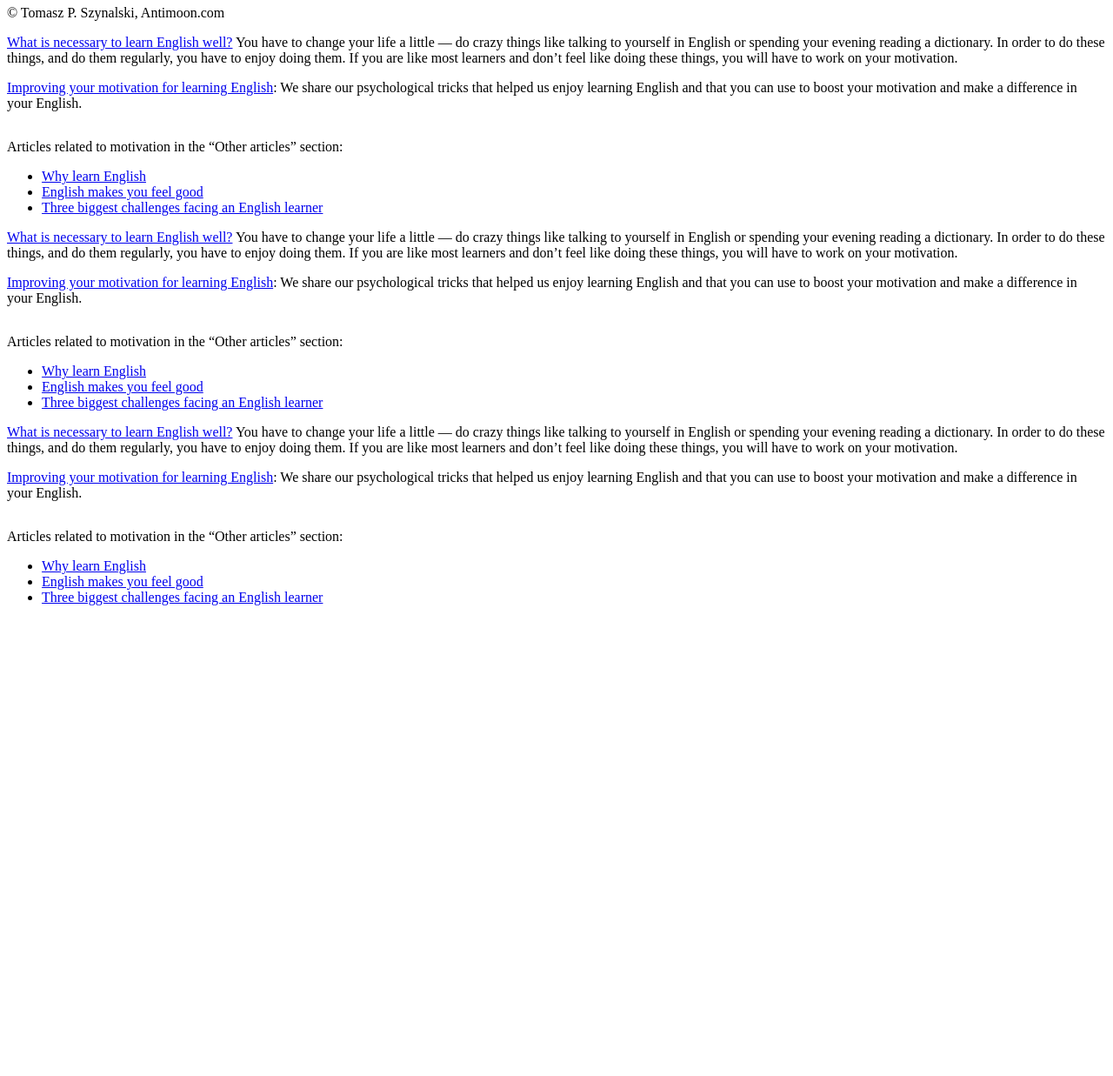
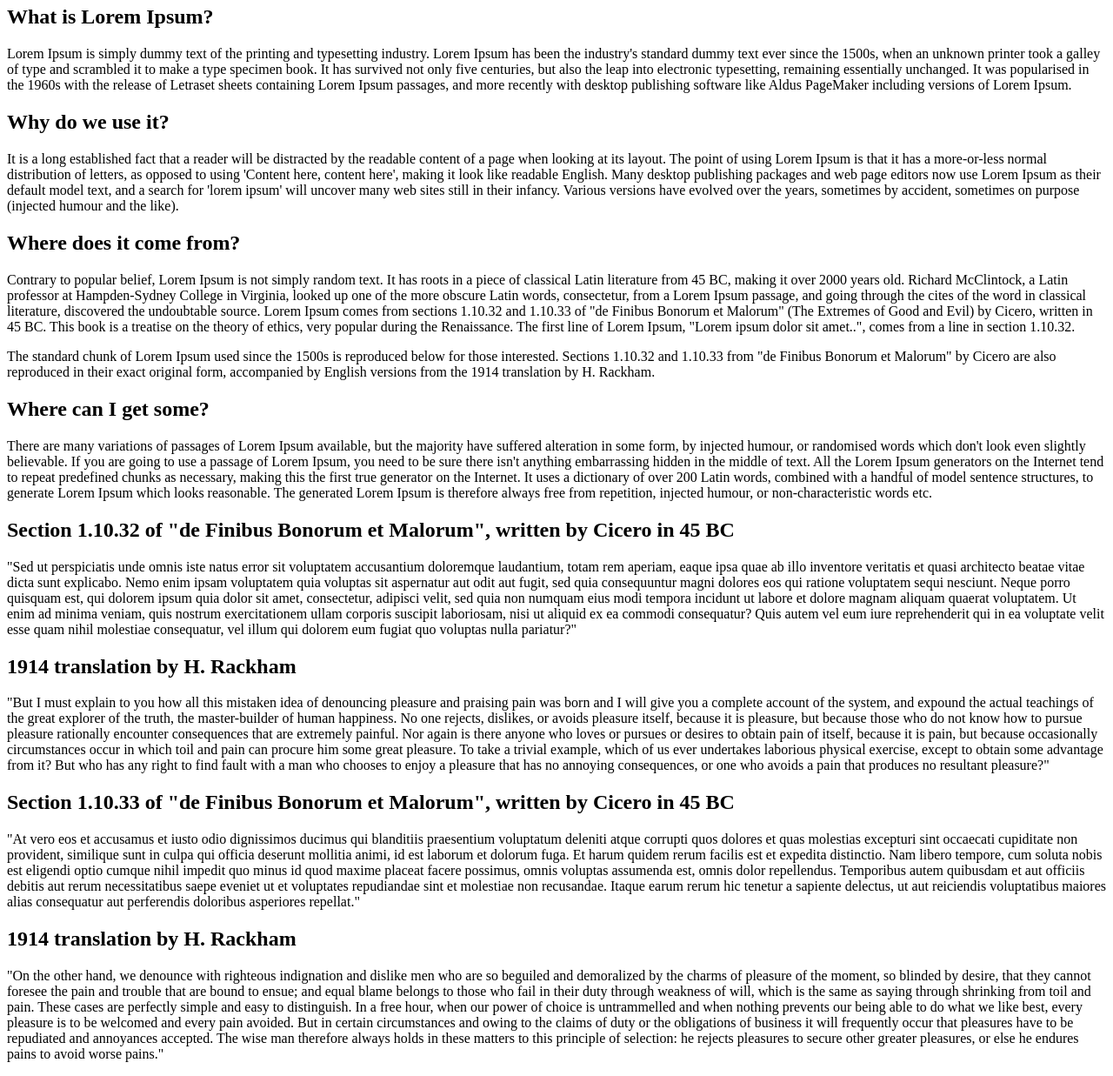
Before and after one commit to ninja33/anki-bookmarklet, a website: page index.html in a window 1280 px wide. Shown: the part 60-1297 px from the top of the page at 87% size. Before the commit the page ends 800 px from the top, so only its background shows below. Drawn offline with Linux system fonts and the light colour scheme.

```diff
--- a/index.html
+++ b/index.html
@@ -7,95 +7,89 @@
 <body>
     <div id="content">
 
-        <h1>Motivation for learning English</h1>
+        <h1>Lorem Ipsum</h1>
 
-
-        <div id="copyright">© Tomasz P. Szynalski, Antimoon.com</div>
-
-
-        <p>
-            <a class="main" href="motiv-intro.htm">What is necessary to learn English well?</a>
-            You have to change your life a little — do crazy things like talking to yourself in English or spending your evening reading
-            a dictionary. In order to do these things, and do them regularly, you have to enjoy doing them. If you are like
-            most learners and don’t feel like doing these things, you will have to work on your motivation.
-        </p>
-        <p>
-            <a class="main" href="lovelearn.htm">Improving your motivation for learning English</a>: We share our psychological tricks that helped us enjoy learning
-            English and that you can use to boost your motivation and make a difference in your English.
+        <h2>What is Lorem Ipsum?</h2>
+        <p> Lorem Ipsum is simply dummy text of the printing and typesetting industry. Lorem Ipsum has been the industry's standard
+            dummy text ever since the 1500s, when an unknown printer took a galley of type and scrambled it to make a type
+            specimen book. It has survived not only five centuries, but also the leap into electronic typesetting, remaining
+            essentially unchanged. It was popularised in the 1960s with the release of Letraset sheets containing Lorem Ipsum
+            passages, and more recently with desktop publishing software like Aldus PageMaker including versions of Lorem
+            Ipsum.
         </p>
 
-        <p style="margin-top: 2em">
-            Articles related to motivation in the “Other articles” section:
-        </p>
+        <h2>Why do we use it?</h2>
+        <P>It is a long established fact that a reader will be distracted by the readable content of a page when looking at
+            its layout. The point of using Lorem Ipsum is that it has a more-or-less normal distribution of letters, as opposed
+            to using 'Content here, content here', making it look like readable English. Many desktop publishing packages
+            and web page editors now use Lorem Ipsum as their default model text, and a search for 'lorem ipsum' will uncover
+            many web sites still in their infancy. Various versions have evolved over the years, sometimes by accident, sometimes
+            on purpose (injected humour and the like).</P>
 
-        <ul>
-            <li>
-                <a href="../other/whylearn.htm">Why learn English</a>
-            </li>
-            <li>
-                <a href="../other/feelgood.htm">English makes you feel good</a>
-            </li>
-            <li>
-                <a href="../other/challenges.htm">Three biggest challenges facing an English learner</a>
-            </li>
-        </ul>
+        <h2>Where does it come from?</h2>
+        <P>Contrary to popular belief, Lorem Ipsum is not simply random text. It has roots in a piece of classical Latin literature
+            from 45 BC, making it over 2000 years old. Richard McClintock, a Latin professor at Hampden-Sydney College in
+            Virginia, looked up one of the more obscure Latin words, consectetur, from a Lorem Ipsum passage, and going through
+            the cites of the word in classical literature, discovered the undoubtable source. Lorem Ipsum comes from sections
+            1.10.32 and 1.10.33 of "de Finibus Bonorum et Malorum" (The Extremes of Good and Evil) by Cicero, written in
+            45 BC. This book is a treatise on the theory of ethics, very popular during the Renaissance. The first line of
+            Lorem Ipsum, "Lorem ipsum dolor sit amet..", comes from a line in section 1.10.32.</P>
 
+        <P>The standard chunk of Lorem Ipsum used since the 1500s is reproduced below for those interested. Sections 1.10.32
+            and 1.10.33 from "de Finibus Bonorum et Malorum" by Cicero are also reproduced in their exact original form,
+            accompanied by English versions from the 1914 translation by H. Rackham.</P>
 
-        <p>
-            <a class="main" href="motiv-intro.htm">What is necessary to learn English well?</a>
-            You have to change your life a little — do crazy things like talking to yourself in English or spending your evening reading
-            a dictionary. In order to do these things, and do them regularly, you have to enjoy doing them. If you are like
-            most learners and don’t feel like doing these things, you will have to work on your motivation.
-        </p>
-        <p>
-            <a class="main" href="lovelearn.htm">Improving your motivation for learning English</a>: We share our psychological tricks that helped us enjoy learning
-            English and that you can use to boost your motivation and make a difference in your English.
-        </p>
+        <h2>Where can I get some?</h2>
+        <P>There are many variations of passages of Lorem Ipsum available, but the majority have suffered alteration in some
+            form, by injected humour, or randomised words which don't look even slightly believable. If you are going to
+            use a passage of Lorem Ipsum, you need to be sure there isn't anything embarrassing hidden in the middle of text.
+            All the Lorem Ipsum generators on the Internet tend to repeat predefined chunks as necessary, making this the
+            first true generator on the Internet. It uses a dictionary of over 200 Latin words, combined with a handful of
+            model sentence structures, to generate Lorem Ipsum which looks reasonable. The generated Lorem Ipsum is therefore
+            always free from repetition, injected humour, or non-characteristic words etc.</P>
 
-        <p style="margin-top: 2em">
-            Articles related to motivation in the “Other articles” section:
-        </p>
+        <h2>Section 1.10.32 of "de Finibus Bonorum et Malorum", written by Cicero in 45 BC</h2>
+        <P>"Sed ut perspiciatis unde omnis iste natus error sit voluptatem accusantium doloremque laudantium, totam rem aperiam,
+            eaque ipsa quae ab illo inventore veritatis et quasi architecto beatae vitae dicta sunt explicabo. Nemo enim
+            ipsam voluptatem quia voluptas sit aspernatur aut odit aut fugit, sed quia consequuntur magni dolores eos qui
+            ratione voluptatem sequi nesciunt. Neque porro quisquam est, qui dolorem ipsum quia dolor sit amet, consectetur,
+            adipisci velit, sed quia non numquam eius modi tempora incidunt ut labore et dolore magnam aliquam quaerat voluptatem.
+            Ut enim ad minima veniam, quis nostrum exercitationem ullam corporis suscipit laboriosam, nisi ut aliquid ex
+            ea commodi consequatur? Quis autem vel eum iure reprehenderit qui in ea voluptate velit esse quam nihil molestiae
+            consequatur, vel illum qui dolorem eum fugiat quo voluptas nulla pariatur?"</P>
 
-        <ul>
-            <li>
-                <a href="../other/whylearn.htm">Why learn English</a>
-            </li>
-            <li>
-                <a href="../other/feelgood.htm">English makes you feel good</a>
-            </li>
-            <li>
-                <a href="../other/challenges.htm">Three biggest challenges facing an English learner</a>
-            </li>
-        </ul>
+        <h2>1914 translation by H. Rackham</h2>
+        <P>"But I must explain to you how all this mistaken idea of denouncing pleasure and praising pain was born and I will
+            give you a complete account of the system, and expound the actual teachings of the great explorer of the truth,
+            the master-builder of human happiness. No one rejects, dislikes, or avoids pleasure itself, because it is pleasure,
+            but because those who do not know how to pursue pleasure rationally encounter consequences that are extremely
+            painful. Nor again is there anyone who loves or pursues or desires to obtain pain of itself, because it is pain,
+            but because occasionally circumstances occur in which toil and pain can procure him some great pleasure. To take
+            a trivial example, which of us ever undertakes laborious physical exercise, except to obtain some advantage from
+            it? But who has any right to find fault with a man who chooses to enjoy a pleasure that has no annoying consequences,
+            or one who avoids a pain that produces no resultant pleasure?"</P>
 
-                <p>
-            <a class="main" href="motiv-intro.htm">What is necessary to learn English well?</a>
-            You have to change your life a little — do crazy things like talking to yourself in English or spending your evening reading
-            a dictionary. In order to do these things, and do them regularly, you have to enjoy doing them. If you are like
-            most learners and don’t feel like doing these things, you will have to work on your motivation.
-        </p>
-        <p>
-            <a class="main" href="lovelearn.htm">Improving your motivation for learning English</a>: We share our psychological tricks that helped us enjoy learning
-            English and that you can use to boost your motivation and make a difference in your English.
-        </p>
+        <h2>Section 1.10.33 of "de Finibus Bonorum et Malorum", written by Cicero in 45 BC</h2>
+        <P>"At vero eos et accusamus et iusto odio dignissimos ducimus qui blanditiis praesentium voluptatum deleniti atque
+            corrupti quos dolores et quas molestias excepturi sint occaecati cupiditate non provident, similique sunt in
+            culpa qui officia deserunt mollitia animi, id est laborum et dolorum fuga. Et harum quidem rerum facilis est
+            et expedita distinctio. Nam libero tempore, cum soluta nobis est eligendi optio cumque nihil impedit quo minus
+            id quod maxime placeat facere possimus, omnis voluptas assumenda est, omnis dolor repellendus. Temporibus autem
+            quibusdam et aut officiis debitis aut rerum necessitatibus saepe eveniet ut et voluptates repudiandae sint et
+            molestiae non recusandae. Itaque earum rerum hic tenetur a sapiente delectus, ut aut reiciendis voluptatibus
+            maiores alias consequatur aut perferendis doloribus asperiores repellat."</P>
 
-        <p style="margin-top: 2em">
-            Articles related to motivation in the “Other articles” section:
-        </p>
+        <h2>1914 translation by H. Rackham</h2>
+        <P>"On the other hand, we denounce with righteous indignation and dislike men who are so beguiled and demoralized by
+            the charms of pleasure of the moment, so blinded by desire, that they cannot foresee the pain and trouble that
+            are bound to ensue; and equal blame belongs to those who fail in their duty through weakness of will, which is
+            the same as saying through shrinking from toil and pain. These cases are perfectly simple and easy to distinguish.
+            In a free hour, when our power of choice is untrammelled and when nothing prevents our being able to do what
+            we like best, every pleasure is to be welcomed and every pain avoided. But in certain circumstances and owing
+            to the claims of duty or the obligations of business it will frequently occur that pleasures have to be repudiated
+            and annoyances accepted. The wise man therefore always holds in these matters to this principle of selection:
+            he rejects pleasures to secure other greater pleasures, or else he endures pains to avoid worse pains."</P>
 
-        <ul>
-            <li>
-                <a href="../other/whylearn.htm">Why learn English</a>
-            </li>
-            <li>
-                <a href="../other/feelgood.htm">English makes you feel good</a>
-            </li>
-            <li>
-                <a href="../other/challenges.htm">Three biggest challenges facing an English learner</a>
-            </li>
-        </ul>
-
-        </div>
 </body>
 
 </html>
--- a/translator.js
+++ b/translator.js
@@ -2,7 +2,7 @@
     constructor() {
         this.word = "";
         this.defs = {};
-        this.dictionary = new Collins();
+        this.dictionary = new Youdao();
     }
 
     isEmpty() {
```
Also changed, not shown: collins.js (+37 -8 lines), 1 other file.
